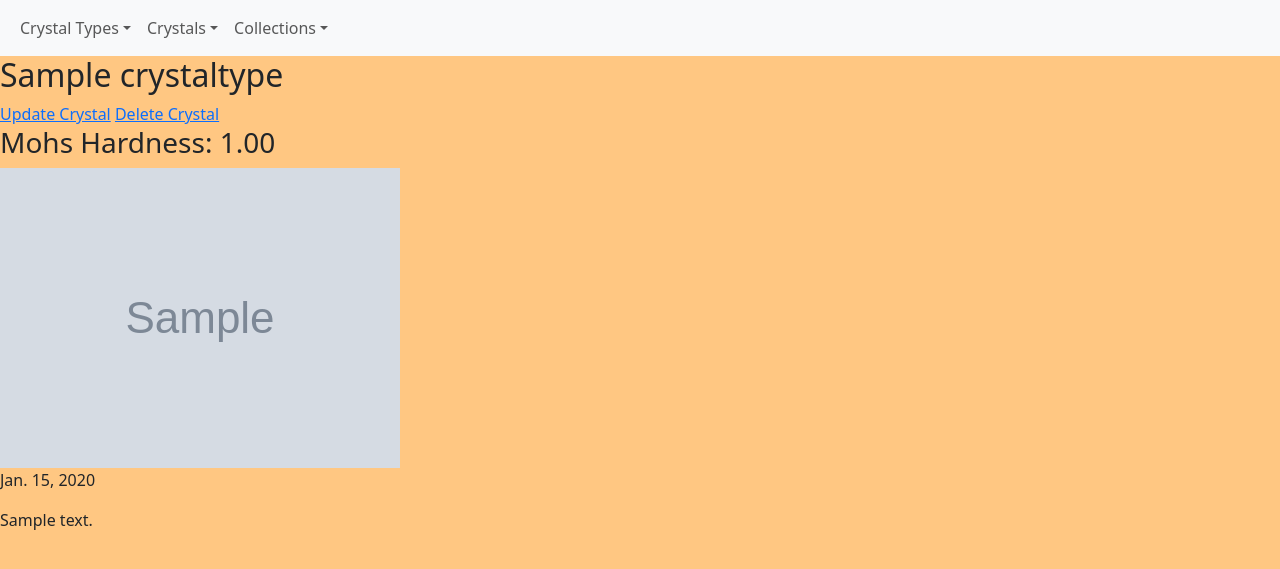
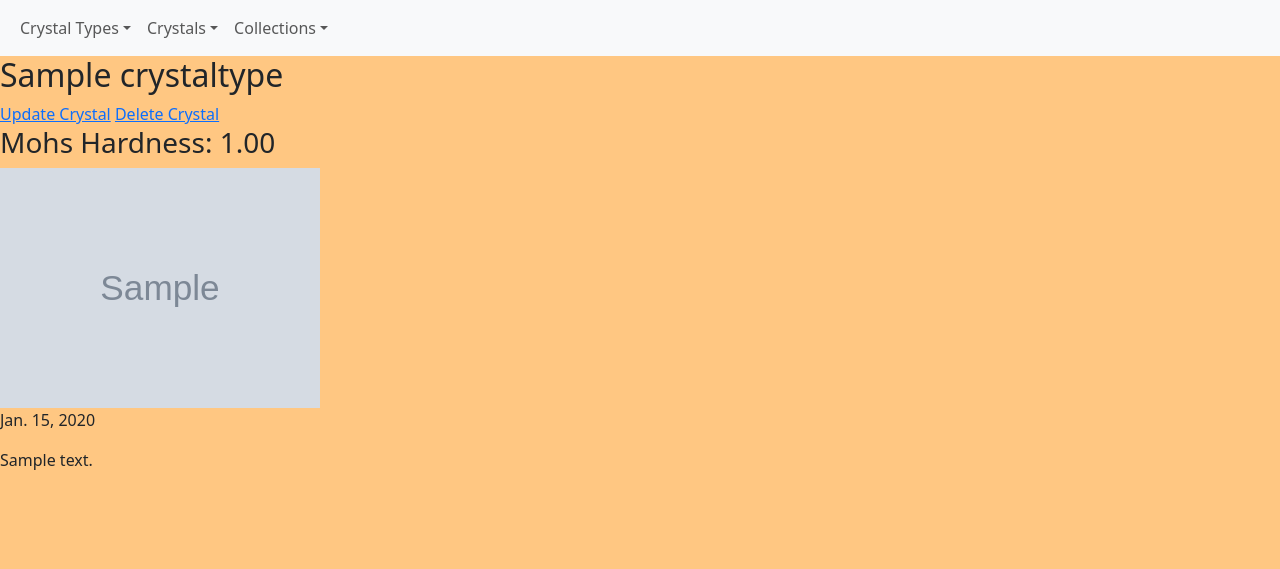
Before and after one commit to uriapete/crystallia, a Django app: page /crystals/1/ in a window 1280 px wide. Shown: the top 569 px of the page. Run offline with Django 4.2, Linux system fonts and the light colour scheme; tables that the repository leaves empty hold one stand-in row (values such as "Sample post"); grey boxes marked "Sample" are stand-in pictures.

Commit message:
static/main.css - add max width for chrys-img

```diff
--- a/main_app/static/styles/main.css
+++ b/main_app/static/styles/main.css
@@ -1,3 +1,6 @@
 body{
     background-color: rgb(255, 199, 130);
 }
+.chrys-img {
+    max-width: 25%;
+}
```
